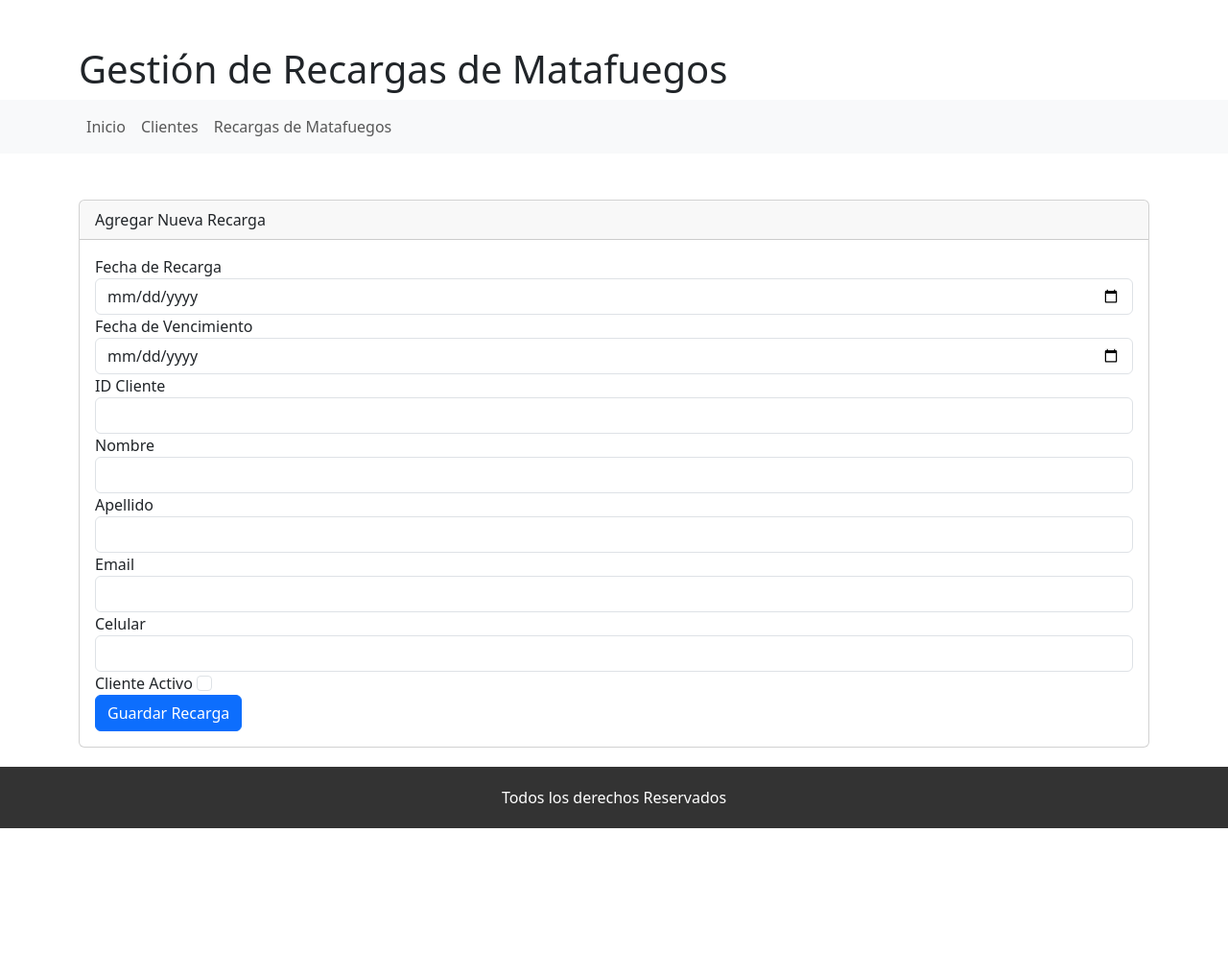
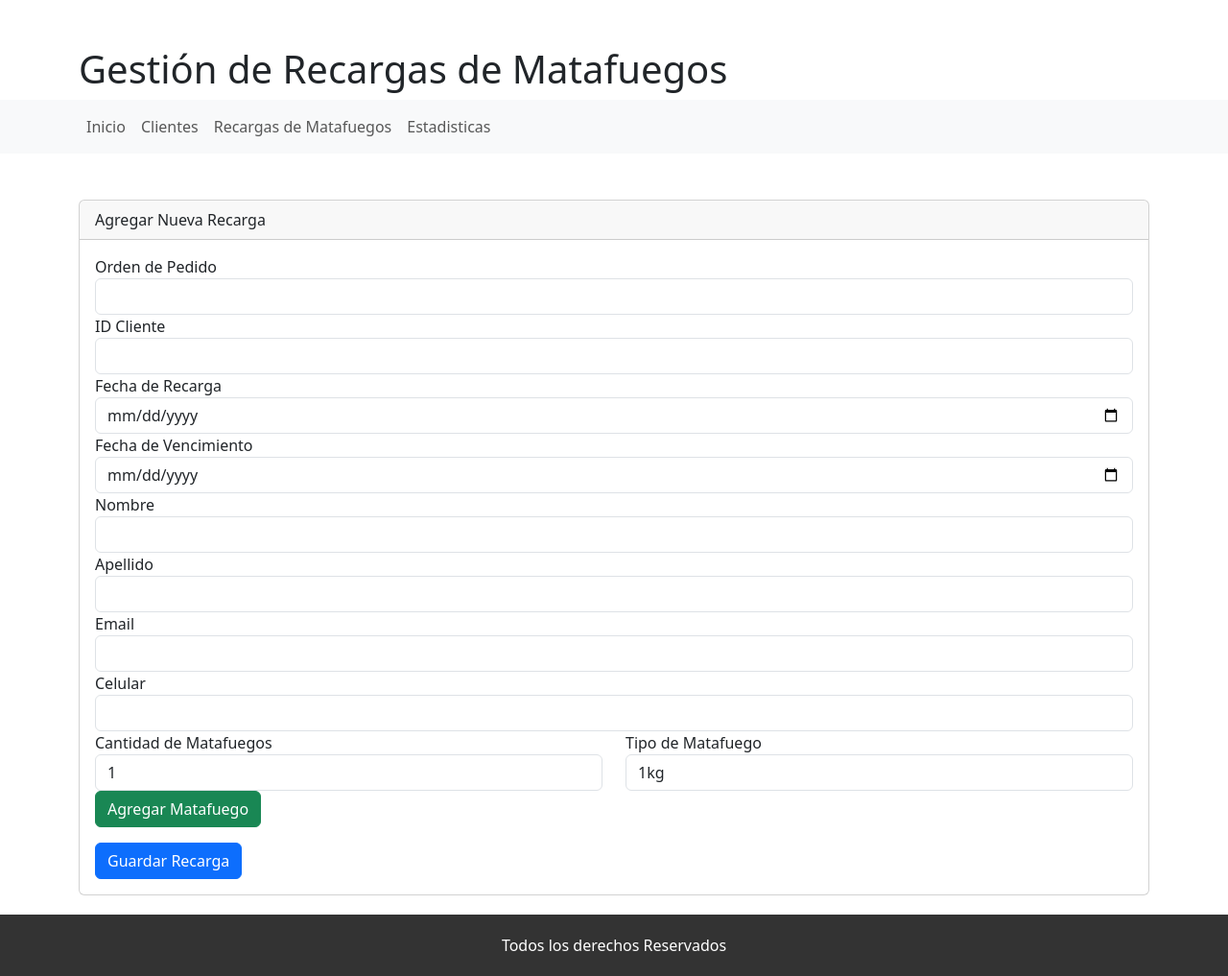
Before and after one commit to Meinherz51291/Django-23655-Grupo11, a Django app: page /matafuegos/ in a window 1280 px wide. Shown: the whole page at 96% size. Before the commit the page ends 863 px from the top, so only its background shows below. Run offline with Django 4.2, Linux system fonts and the light colour scheme.

Commit message:
Modificaciones varias

```diff
--- a/matafuegos/core/templates/core/base.html
+++ b/matafuegos/core/templates/core/base.html
@@ -35,6 +35,9 @@
                     <li class="nav-item">
                         <a class="nav-link" href="{% url 'matafuegos'%}">Recargas de Matafuegos</a>
                     </li>
+                    <li class="nav-item">
+                        <a class="nav-link" href="{% url 'estadisticas'%}">Estadisticas</a>
+                    </li>
                 </ul>
             </div>
         </div>
--- /dev/null
+++ b/matafuegos/core/templates/core/estadisticas.html
@@ -0,0 +1,5 @@
+{% extends "core/base.html" %}
+{% block section_title %} Estadisticas de Clientes{% endblock %}
+{% block content %}
+
+{% endblock %}
--- a/matafuegos/core/templates/core/matafuegos.html
+++ b/matafuegos/core/templates/core/matafuegos.html
@@ -8,8 +8,15 @@
             Agregar Nueva Recarga
         </div>
         <div class="card-body">
-            <form method="POST">
-                {% csrf_token %}
+            <form >
+                <div class="form-group">
+                    <label for="id_cliente">Orden de Pedido</label>
+                    <input type="text" class="form-control" id="id_cliente" name="id_cliente">
+                </div>  <div class="form-group">
+                    <label for="id_cliente">ID Cliente</label>
+                    <input type="text" class="form-control" id="id_cliente" name="id_cliente">
+                </div>
+
                 <div class="form-group">
                     <label for="fecha_recarga">Fecha de Recarga</label>
                     <input type="date" class="form-control" id="fecha_recarga" name="fecha_recarga">
@@ -18,10 +25,7 @@
                     <label for="fecha_vencimiento">Fecha de Vencimiento</label>
                     <input type="date" class="form-control" id="fecha_vencimiento" name="fecha_vencimiento">
                 </div>
-                <div class="form-group">
-                    <label for="id_cliente">ID Cliente</label>
-                    <input type="text" class="form-control" id="id_cliente" name="id_cliente">
-                </div>
+
                 <div class="form-group">
                     <label for="nombre">Nombre</label>
                     <input type="text" class="form-control" id="nombre" name="nombre">
@@ -38,10 +42,37 @@
                     <label for="celular">Celular</label>
                     <input type="tel" class="form-control" id="celular" name="celular">
                 </div>
+                <div class="row">
+                    <div class="col-md-6">
+                        <div class="form-group">
+                            <label for="cantidad_matafuegos">Cantidad de Matafuegos</label>
+                            <input type="number" class="form-control" id="cantidad_matafuegos" name="cantidad_matafuegos" min="0" max="1000" value="1">
+                        </div>
+                    </div>
+                    <div class="col-md-6">
+                        <div class="form-group">
+                            <label for="tipo_matafuego">Tipo de Matafuego</label>
+                            <select class="form-control" id="tipo_matafuego" name="tipo_matafuego">
+                                <option value="1kg">1kg</option>
+                                <option value="2.5kg">2.5kg</option>
+                                <option value="5kg">5kg</option>
+                                <option value="10kg">10kg</option>
+                            </select>
+                        </div>
+                    </div>
+                </div>
+
+
                 <div class="form-group">
-                    <label for="cliente_activo">Cliente Activo</label>
-                    <input type="checkbox" class="form-check-input" id="cliente_activo" name="cliente_activo">
+                    <button type="button" class="btn btn-success" id="agregar_matafuego">Agregar Matafuego</button>
                 </div>
+
+
+
+                <div class="form-group">
+                    <ul id="lista_matafuegos"></ul>
+                </div>
+
                 <button type="submit" class="btn btn-primary">Guardar Recarga</button>
             </form>
         </div>
--- a/matafuegos/core/urls.py
+++ b/matafuegos/core/urls.py
@@ -5,6 +5,8 @@ from . import views
 urlpatterns = [
     path('', views.index , name='index'),
     path('matafuegos/', views.matafuegos, name='matafuegos'),
+    path('estadisticas/', views.estadisticas, name='estadisticas'),
     path('clientes/', views.clientes_listado , name='clientes'),
-    path('clientes/detalle/<str:id_cliente>', views.clientes_detalle , name='clientes_detalle')
-]
+    path('clientes/detalle/<str:id_cliente>', views.clientes_detalle , name='clientes_detalle'),
+    path('matafuegos/', views.matafuegos, name='matafuegos'),
+    ]
--- a/matafuegos/core/views.py
+++ b/matafuegos/core/views.py
@@ -7,6 +7,9 @@ def index(request):
 
 def matafuegos(request):
     return render(request, 'core/matafuegos.html')
+
+def estadisticas(request):
+    return render(request, 'core/estadisticas.html')
 
 
 def clientes_listado(request):
```
Also changed, not shown: matafuegos/core/templates/core/formularioCarga.html (added).
